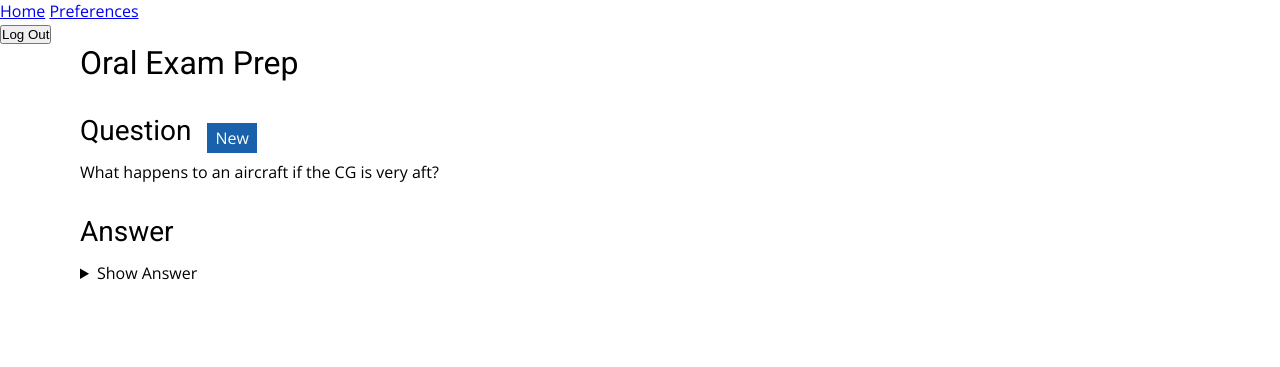
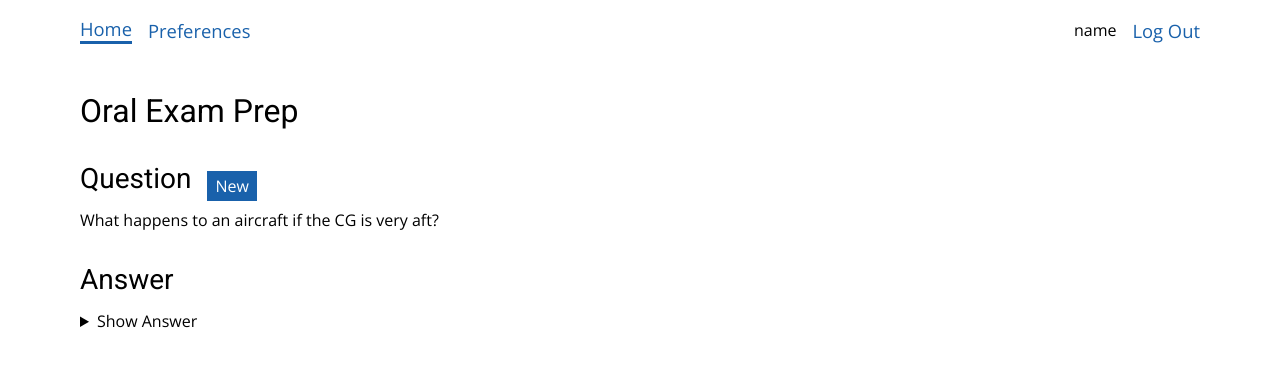
Before and after one commit to cdriehuys/oral-prep, a Django app: page / in a window 1280 px wide. Shown: the top 367 px of the page. Run offline with Django 5.2, Linux system fonts and the light colour scheme; the visitor is signed in with stand-in values (Sample User, id 1); data comes from the database, SQL or seed files in the repository; some libraries are stand-ins or nearby versions.

Commit message:
feat: styled navbar

```diff
--- a/oral_prep/core/models.py
+++ b/oral_prep/core/models.py
@@ -37,3 +37,10 @@ class User(PermissionsMixin, AbstractBaseUser):
     @property
     def is_active(self):
         return True
+
+    def get_short_name(self) -> str:
+        email_parts = self.email.split("@", 1)
+        if email_parts:
+            return email_parts[0]
+
+        return self.email
--- /dev/null
+++ b/oral_prep/core/templatetags/nav_extras.py
@@ -0,0 +1,23 @@
+from django import template
+from django.urls import reverse
+from django.utils.html import format_html
+
+register = template.Library()
+
+
+@register.simple_tag(takes_context=True)
+def navlink(context, text: str, url_name: str):
+    request = context["request"]
+    url = reverse(url_name)
+    active = request.path == url
+
+    classes = ["navlink"]
+    if active:
+        classes.append("navlink--active")
+
+    return format_html(
+        '<li class="{}"><a href="{}">{}</a></li>',
+        " ".join(classes),
+        url,
+        text,
+    )
--- a/oral_prep/static/styles/main.css
+++ b/oral_prep/static/styles/main.css
@@ -55,6 +55,36 @@ h1, h2, h3, h4, h5, h6 {
   list-style-position: inside;
 }
 
+.navlink {
+  display: block;
+}
+
+.navlink a,
+.navlink button {
+  background: none;
+  border: none;
+  color: var(--color-primary);
+  cursor: pointer;
+  font-family: inherit;
+  font-size: 1.15em;
+  text-decoration: none;
+}
+
+.navlink--active {
+  border-bottom: 3px solid var(--color-primary);
+}
+
+.navlink--spacer {
+  flex-grow: 1;
+}
+
+.navlinks {
+  align-items: center;
+  display: flex;
+  gap: var(--spacing-md);
+  padding: var(--spacing-md) 0;
+}
+
 .row {
   align-items: center;
   display: flex;
--- a/oral_prep/templates/base.html
+++ b/oral_prep/templates/base.html
@@ -1,3 +1,4 @@
+{% load nav_extras %}
 {% load static %}
 
 <!doctype html>
@@ -15,15 +16,23 @@
   </head>
 
   <body>
-    <header>
+    <header class="section">
+      <nav class="container">
+        <ul class="navlinks">
           {% if request.user.is_authenticated %}
-      <a href='{% url "home" %}'>Home</a>
-      <a href='{% url "preferences" %}'>Preferences</a>
+          {% navlink "Home" "home" %}
+          {% navlink "Preferences" "preferences" %}
+          <span class="navlink--spacer"></span>
+          <li class="navlink">{{ request.user.get_short_name }}</li>
+          <li class="navlink">
             <form action='{% url "account_logout" %}' method="POST">
               {% csrf_token %}
               <button type="submit">Log Out</button>
             </form>
+          </li>
           {% endif %}
+        </ul>
+      </nav>
     </header>
 
     {% block content %}{% endblock %}
```
Lines whose indentation alone changed are shown as unchanged.
